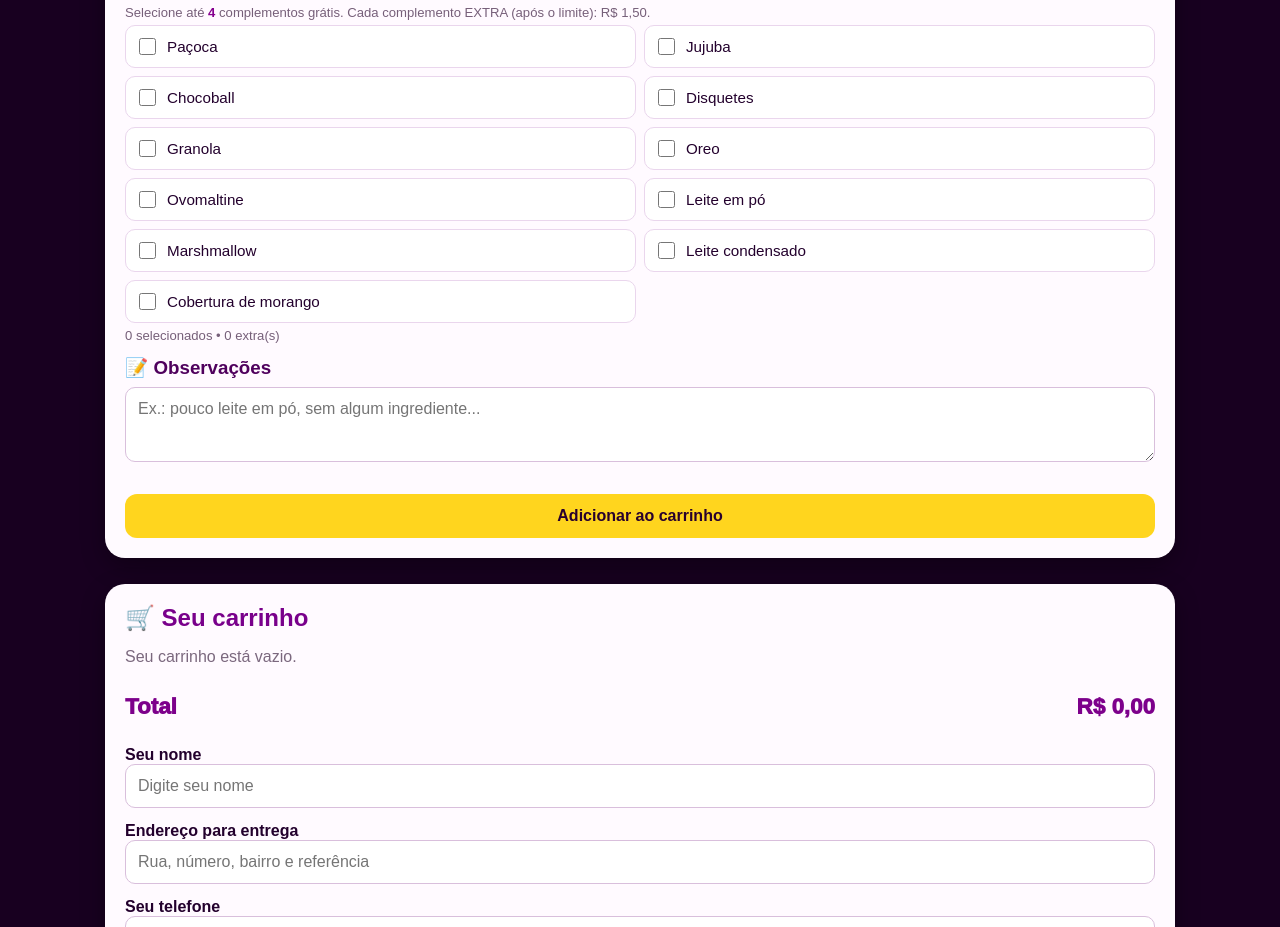
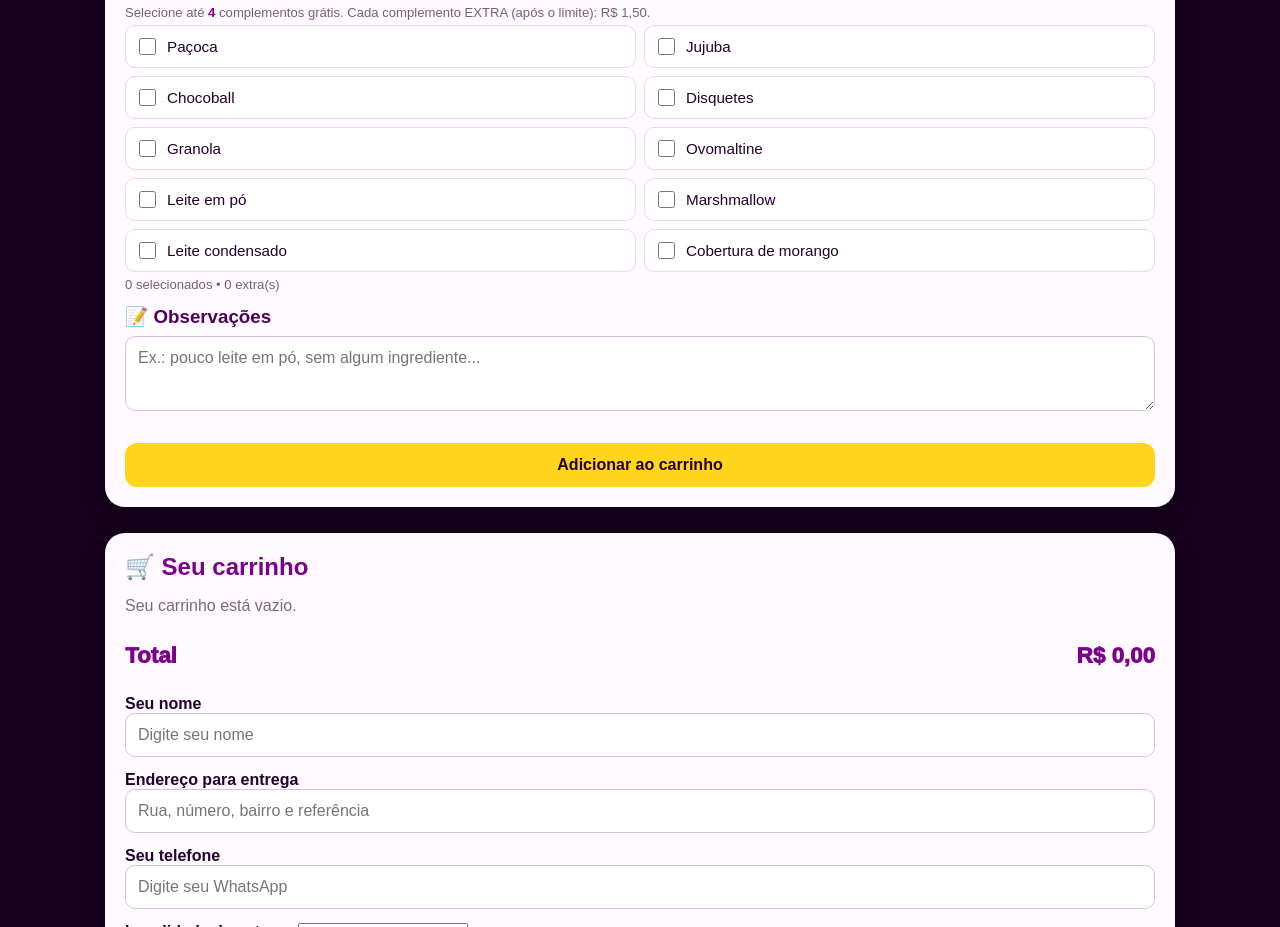
Before and after one commit to OCAAcai/oca-acai-da-oca, a plain HTML site: page index.html in a window 1280 px wide. Shown: the part 1622-2549 px from the top of the page. Drawn offline with nearby package versions, Linux system fonts and the light colour scheme.

Commit message:
Remove Oreo checkbox from choices

```diff
--- a/index.html
+++ b/index.html
@@ -98,7 +98,6 @@ footer{text-align:center;padding:24px;color:#e9c8ef}.floating{position:fixed;bot
             <label class="choice"><input type="checkbox" value="Chocoball"> Chocoball</label>
             <label class="choice"><input type="checkbox" value="Disquetes"> Disquetes</label>
             <label class="choice"><input type="checkbox" value="Granola"> Granola</label>
-            <label class="choice"><input type="checkbox" value="Oreo"> Oreo</label>
             <label class="choice"><input type="checkbox" value="Ovomaltine"> Ovomaltine</label>
             <label class="choice"><input type="checkbox" value="Leite em pó"> Leite em pó</label>
             <label class="choice"><input type="checkbox" value="Marshmallow"> Marshmallow</label>
```
